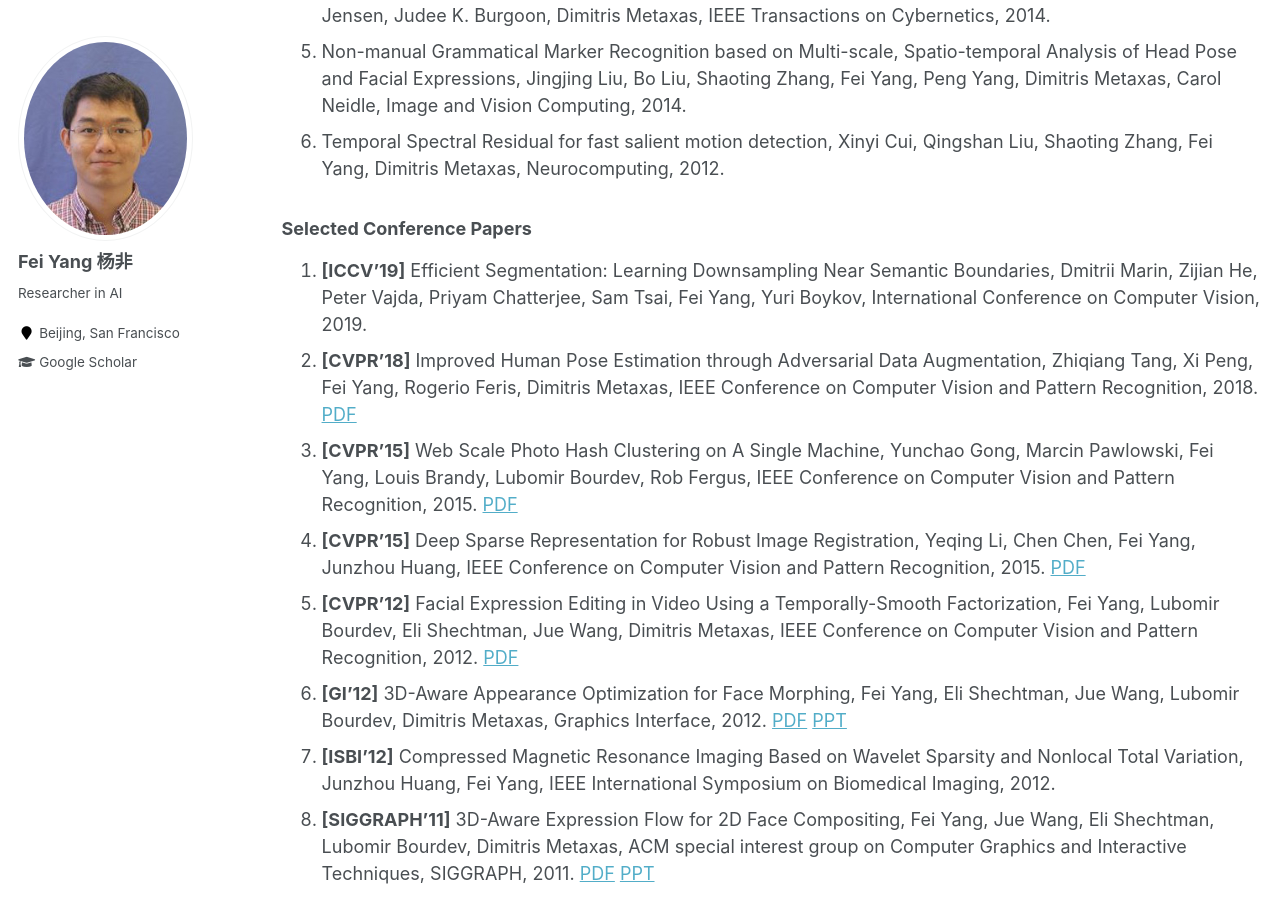
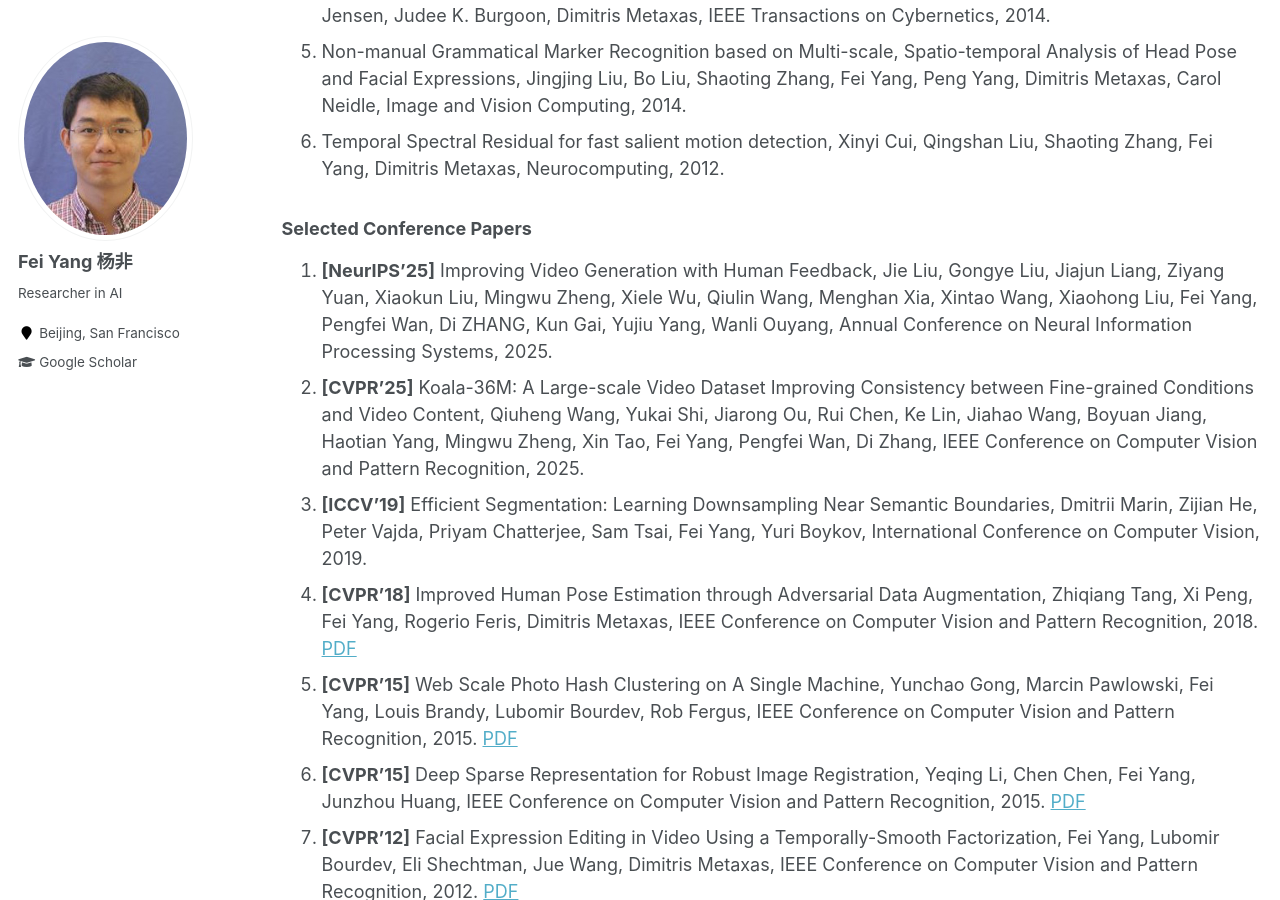
Before and after one commit to yfalan/yfalan.github.io, a Jekyll site: the page built from _pages/publications.md, in a window 1280 px wide and 900 px high, scrolled down 435 px. Built offline with Jekyll 4.4.1, drawn with Linux system fonts in a browser that asks for light colours.

Commit message:
update publications

```diff
--- a/_pages/publications.md
+++ b/_pages/publications.md
@@ -33,6 +33,12 @@ Neurocomputing, 2012.
 
 ### Selected Conference Papers
 
+1. **[NeurIPS'25]** Improving Video Generation with Human Feedback,
+Jie Liu, Gongye Liu, Jiajun Liang, Ziyang Yuan, Xiaokun Liu, Mingwu Zheng, Xiele Wu, Qiulin Wang, Menghan Xia, Xintao Wang, Xiaohong Liu, Fei Yang, Pengfei Wan, Di ZHANG, Kun Gai, Yujiu Yang, Wanli Ouyang,
+Annual Conference on Neural Information Processing Systems, 2025.
+1. **[CVPR'25]** Koala-36M: A Large-scale Video Dataset Improving Consistency between Fine-grained Conditions and Video Content,
+Qiuheng Wang, Yukai Shi, Jiarong Ou, Rui Chen, Ke Lin, Jiahao Wang, Boyuan Jiang, Haotian Yang, Mingwu Zheng, Xin Tao, Fei Yang, Pengfei Wan, Di Zhang,
+IEEE Conference on Computer Vision and Pattern Recognition, 2025.
 1. **[ICCV'19]** Efficient Segmentation: Learning Downsampling Near Semantic Boundaries,
 Dmitrii Marin, Zijian He, Peter Vajda, Priyam Chatterjee, Sam Tsai, Fei Yang, Yuri Boykov,
 International Conference on Computer Vision, 2019.
```
